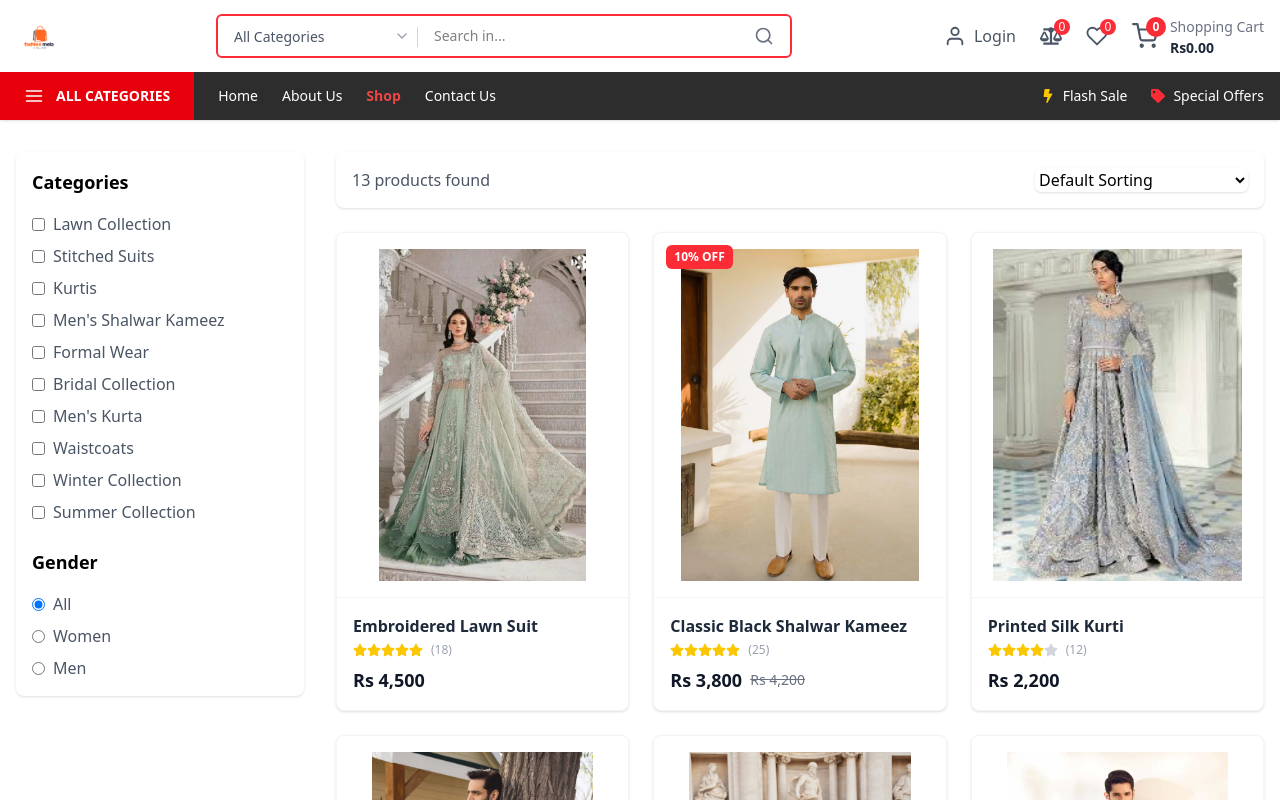
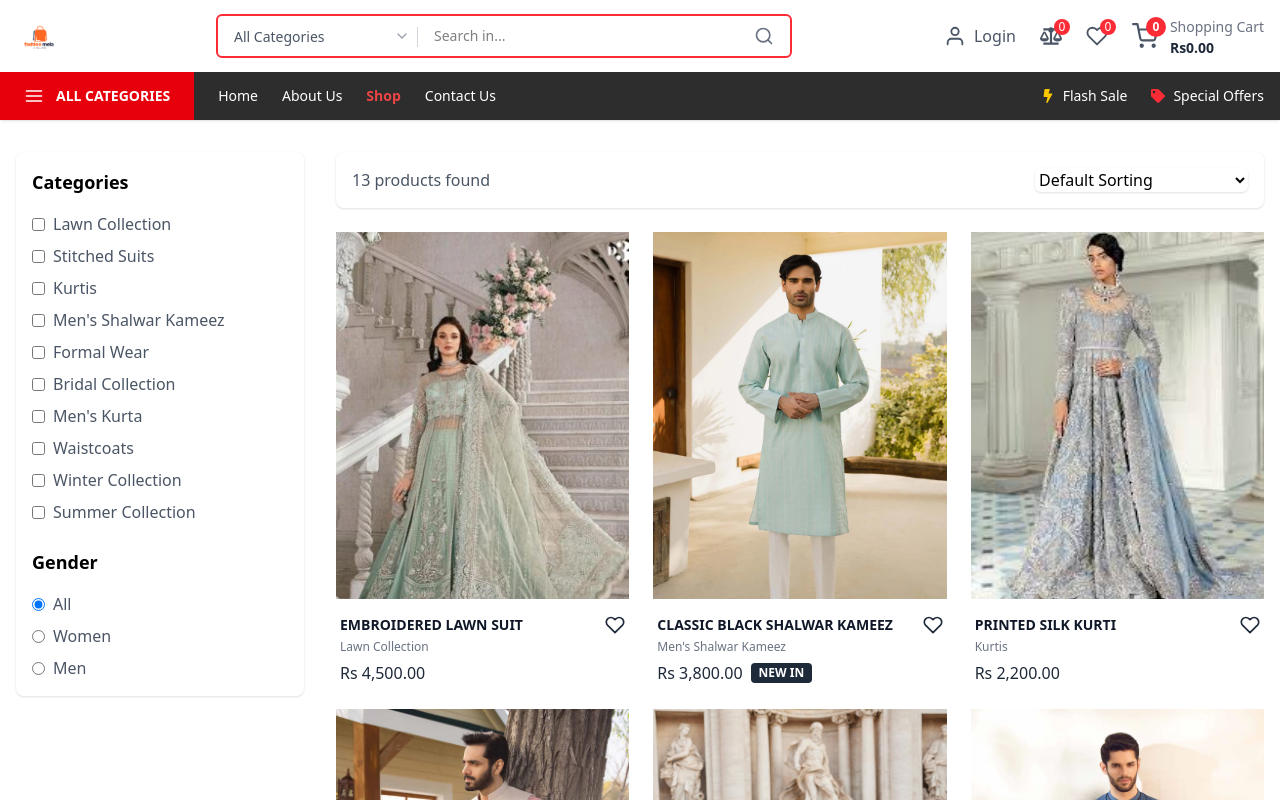
Before and after one commit to nasirnaeem50/E-Fashionmelawear, a React (Vite) app: page /shop in a window 1280 px wide. Shown: the top 800 px of the page. Built offline with nearby package versions, Linux system fonts and the light colour scheme.

Commit message:
Updated UI and fixed login bug

```diff
--- a/package.json
+++ b/package.json
@@ -18,6 +18,7 @@
     "react-icons": "^5.5.0",
     "react-router-dom": "^7.6.2",
     "react-toastify": "^11.0.5",
+    "swiper": "^11.2.8",
     "tailwindcss": "^4.1.10"
   },
   "devDependencies": {
--- a/src/components/home/FeaturedProducts.jsx
+++ b/src/components/home/FeaturedProducts.jsx
@@ -1,4 +1,3 @@
-// src/components/home/FeaturedProducts.jsx
 import React, { useState } from "react";
 
 import { products } from '../../data/mockData';
@@ -56,7 +55,10 @@ const FeaturedProducts = () => {
           </button>
         </div>
       </div>
-      <div className="grid grid-cols-1 sm:grid-cols-2 lg:grid-cols-4 gap-6">
+      {/* --- THIS IS THE FIX --- */}
+      {/* Changed 'grid-cols-1' to 'grid-cols-2' to start with a two-column layout */}
+      {/* Also adjusted the gap for a better mobile look */}
+      <div className="grid grid-cols-2 sm:grid-cols-2 lg:grid-cols-4 gap-4 md:gap-6">
         {getProducts().map((product) => (
           <ProductCard key={`${activeTab}-${product.id}`} product={product} />
         ))}
--- a/src/components/home/NewCollections.jsx
+++ b/src/components/home/NewCollections.jsx
@@ -22,7 +22,9 @@ const NewCollections = () => {
                 More Products →
               </Link>
             </div>
-            <div className="grid grid-cols-1 sm:grid-cols-2 lg:grid-cols-4 gap-6">
+            {/* --- THIS IS THE FIX --- */}
+            {/* Changed 'grid-cols-1' to 'grid-cols-2' for the mobile-first layout */}
+            <div className="grid grid-cols-2 sm:grid-cols-2 lg:grid-cols-4 gap-4 md:gap-6">
               {newProducts.map(product => (
                 <ProductCard key={product.id} product={product} />
               ))}
--- a/src/components/shared/ProductCard.jsx
+++ b/src/components/shared/ProductCard.jsx
@@ -1,8 +1,7 @@
 import React, { useState, useContext } from 'react';
 import { Link } from 'react-router-dom';
-import { FaStar } from 'react-icons/fa';
-import { FiHeart, FiSearch } from 'react-icons/fi';
-import { FaBalanceScale } from "react-icons/fa";
+import { FaHeart, FaBalanceScale } from 'react-icons/fa';
+import { FiHeart, FiSearch, FiShoppingBag, FiMoreVertical } from 'react-icons/fi'; // Added More icon
 import { useProductLists } from '../../context/ProductListsContext';
 import { CartContext } from '../../context/CartContext';
 import QuickViewModal from './QuickViewModal';
@@ -12,13 +11,11 @@ const ProductCard = ({ product }) => {
     const { addToCart } = useContext(CartContext);
     const { toggleWishlistItem, toggleCompareItem, wishlistItems, compareItems } = useProductLists();
     const [isModalOpen, setIsModalOpen] = useState(false);
+    const [isMenuOpen, setIsMenuOpen] = useState(false); // NEW: State for the mobile menu
 
     const isInWishlist = wishlistItems.some(item => item.id === product.id);
     const isInCompare = compareItems.some(item => item.id === product.id);
-    const isSpecialOffer = specialOffers.some(offer => offer.id === product.id);
-    const discountPercentage = isSpecialOffer
-        ? Math.round(((product.originalPrice - product.price) / product.originalPrice) * 100)
-        : 0;
+    const isNewIn = specialOffers.some(offer => offer.id === product.id);
 
     const handleAddToCart = (e) => {
         e.preventDefault();
@@ -27,6 +24,8 @@ const ProductCard = ({ product }) => {
 
     const handleIconClick = (e, action) => {
         e.preventDefault();
+        e.stopPropagation(); // Stop click from propagating to parent elements
+        setIsMenuOpen(false); // Close menu after an action is taken
         switch (action) {
             case 'Search':
                 setIsModalOpen(true);
@@ -42,90 +41,89 @@ const ProductCard = ({ product }) => {
         }
     };
 
+    const formatPrice = (price) => {
+        const integerPart = Math.floor(price);
+        return `Rs ${integerPart.toLocaleString()}.00`;
+    };
+
     return (
         <>
-            <div className="group bg-white rounded-lg shadow-sm overflow-hidden relative hover:shadow-md transition-shadow duration-300 h-full flex flex-col border border-gray-100">
-                {/* Discount Badge */}
-                {isSpecialOffer && (
-                    <div className="absolute top-3 left-3 bg-red-500 text-white text-xs font-bold px-2 py-1 rounded-md z-10">
-                        {discountPercentage}% OFF
-                    </div>
-                )}
+            <div className="group relative h-full flex flex-col">
 
-                {/* Image Container */}
-                <div className="relative overflow-hidden bg-white flex-grow">
+                <div className="relative overflow-hidden">
                     <Link to={`/product/${product.id}`}>
-                        <div className="relative h-0 pt-[100%] sm:pt-[125%]">
+                        <div className="aspect-[4/5] w-full bg-gray-100">
                             <img
                                 src={product.image}
                                 alt={product.name}
-                                className="absolute top-0 left-0 w-full h-full object-contain p-4 transition-transform duration-300 ease-in-out group-hover:scale-105"
-                                onError={(e) => {
-                                    e.target.onerror = null;
-                                    e.target.src = '/images/placeholder.jpg';
-                                }}
+                                className="w-full h-full object-cover object-top transition-transform duration-500 ease-in-out group-hover:scale-105"
+                                onError={(e) => { e.target.onerror = null; e.target.src = '/images/placeholder.jpg'; }}
                             />
                         </div>
                     </Link>
 
-                    <button
-                        onClick={(e) => handleIconClick(e, 'Search')}
-                        className="absolute top-3 right-3 bg-white rounded-full h-10 w-10 flex items-center justify-center shadow-md opacity-0 group-hover:opacity-100 transition-all duration-300 hover:bg-red-500 hover:text-white"
-                    >
-                        <FiSearch className="h-5 w-5" />
-                    </button>
-                </div>
+                    {/* Desktop Hover Icons */}
+                    <div className="hidden lg:flex absolute top-3 right-3 z-20 flex-col gap-2 opacity-0 group-hover:opacity-100 transition-opacity duration-300">
+                        <button onClick={(e) => handleIconClick(e, 'Search')} className="bg-white rounded-full h-9 w-9 flex items-center justify-center shadow-md hover:bg-gray-800 hover:text-white transition-colors">
+                            <FiSearch className="h-5 w-5" />
+                        </button>
+                        <button onClick={(e) => handleIconClick(e, 'Compare')} className={`bg-white rounded-full h-9 w-9 flex items-center justify-center shadow-md hover:bg-gray-800 hover:text-white transition-colors ${isInCompare ? 'bg-gray-800 text-white' : ''}`}>
+                            <FaBalanceScale className="h-5 w-5" />
+                        </button>
+                    </div>
 
-                {/* Text Content */}
-                <div className="p-4 text-left border-t border-gray-100">
-                    <h3 className="text-md font-semibold text-gray-800 truncate mb-1">
-                        <Link to={`/product/${product.id}`} className="hover:text-red-500 transition-colors">{product.name}</Link>
-                    </h3>
-                    <div className="flex items-center text-sm mb-2">
-                        {[...Array(5)].map((_, i) => (
-                            <FaStar
-                                key={i}
-                                size={14}
-                                className={i < Math.round(product.rating) ? 'text-yellow-400' : 'text-gray-300'}
-                            />
-                        ))}
-                        <span className="text-gray-400 ml-2 text-xs">({product.reviewCount})</span>
-                    </div>
-                    <div className="flex items-center gap-2">
-                        <p className="text-lg font-bold text-gray-900">
-                            Rs {product.price.toLocaleString()}
-                        </p>
-                        {isSpecialOffer && (
-                            <p className="text-sm text-gray-500 line-through">
-                                Rs {product.originalPrice.toLocaleString()}
-                            </p>
-                        )}
+                    {/* Desktop "Add to Cart" Button */}
+                    <div className="hidden lg:block absolute bottom-0 inset-x-0 p-4 z-20 transform translate-y-full group-hover:translate-y-0 transition-transform duration-300 ease-in-out">
+                        <button onClick={handleAddToCart} className="w-full bg-black text-white font-bold py-2.5 px-4 rounded-md text-sm hover:bg-red-600 transition-colors duration-200">
+                            ADD TO CART
+                        </button>
                     </div>
                 </div>
 
-                {/* Action Buttons */}
-                <div className="lg:absolute lg:bottom-0 lg:left-0 lg:right-0 p-3 bg-white lg:transform lg:translate-y-full lg:group-hover:translate-y-0 transition-transform duration-300 ease-in-out z-10 border-t border-gray-200">
-                    <div className="flex items-center gap-2">
-                        <button
-                            onClick={handleAddToCart}
-                            className="flex-grow bg-gray-800 text-white font-medium py-2 px-3 rounded-md hover:bg-red-500 transition-colors text-sm whitespace-nowrap"
-                        >
-                            ADD TO CART
-                        </button>
-                        <button
-                            onClick={(e) => handleIconClick(e, 'Wishlist')}
-                            className={`p-2 border rounded-md transition-colors ${isInWishlist ? 'bg-red-500 text-white border-red-500' : 'text-gray-600 hover:bg-gray-100 border-gray-200'}`}
-                        >
-                            <FiHeart size={16} />
-                        </button>
-                        <button
-                            onClick={(e) => handleIconClick(e, 'Compare')}
-                            className={`p-2 border rounded-md transition-colors ${isInCompare ? 'bg-red-500 text-white border-red-500' : 'text-gray-600 hover:bg-gray-100 border-gray-200'}`}
-                        >
-                            <FaBalanceScale size={16} />
+                {/* --- TEXT CONTAINER --- */}
+                <div className="pt-4 px-1 flex flex-col flex-grow">
+                    <div className="flex justify-between items-start gap-2">
+                        <h3 className="text-sm font-bold text-gray-900 uppercase pr-2">
+                            <Link to={`/product/${product.id}`} className="hover:text-gray-600 transition-colors">{product.name}</Link>
+                        </h3>
+                        {/* --- MOBILE ICONS --- */}
+                        <div className="flex items-center gap-3 lg:hidden">
+                            <button onClick={(e) => handleIconClick(e, 'Wishlist')} className="flex-shrink-0 text-gray-800"><FiHeart size={20} className={`${isInWishlist ? 'text-red-500 fill-current' : ''}`} /></button>
+                            <button onClick={handleAddToCart} className="flex-shrink-0 text-gray-800"><FiShoppingBag size={20} /></button>
+                            {/* NEW: More Options Menu Button */}
+                            <button onClick={(e) => {e.preventDefault(); setIsMenuOpen(!isMenuOpen);}} className="flex-shrink-0 text-gray-800 relative z-30"><FiMoreVertical size={20} /></button>
+                        </div>
+                         {/* --- DESKTOP WISHLIST ICON --- */}
+                        <button onClick={(e) => handleIconClick(e, 'Wishlist')} className="hidden lg:block flex-shrink-0 text-gray-800">
+                            {isInWishlist ? <FaHeart size={20} className="text-red-500" /> : <FiHeart size={20} />}
                         </button>
                     </div>
+                    {/* Info Block */}
+                    <div className="flex-grow">
+                        <p className="text-xs text-gray-500 mt-1">{product.category}</p>
+                        <div className="flex items-center gap-2 mt-1.5">
+                            <p className="text-md font-medium text-gray-800">{formatPrice(product.price)}</p>
+                            {isNewIn && ( <div className="text-xs font-bold text-white bg-gray-800 px-2 py-0.5 rounded-sm">NEW IN</div> )}
+                        </div>
+                    </div>
                 </div>
+
+                {/* --- NEW: MOBILE OPTIONS DROPDOWN --- */}
+                {isMenuOpen && (
+                    <>
+                        {/* Backdrop to close menu on outside click */}
+                        <div onClick={() => setIsMenuOpen(false)} className="fixed inset-0 z-20 lg:hidden"></div>
+                        {/* The menu itself */}
+                        <div className="absolute top-12 right-2 bg-white rounded-md shadow-lg border border-gray-100 w-40 z-30 lg:hidden">
+                            <button onClick={(e) => handleIconClick(e, 'Search')} className="w-full text-left px-4 py-2 text-sm text-gray-700 hover:bg-gray-100 flex items-center gap-3">
+                                <FiSearch size={16} /> Quick View
+                            </button>
+                            <button onClick={(e) => handleIconClick(e, 'Compare')} className="w-full text-left px-4 py-2 text-sm text-gray-700 hover:bg-gray-100 flex items-center gap-3">
+                                <FaBalanceScale size={16} /> Compare
+                            </button>
+                        </div>
+                    </>
+                )}
             </div>
 
             {isModalOpen && <QuickViewModal product={product} onClose={() => setIsModalOpen(false)} />}
```
Also changed, not shown: src/components/home/Hero.jsx (+88 -28 lines), src/components/home/ShopByCategories.jsx (+67 -19 lines), public/images/w2.webp (added), 1 other file (tests, documents, lock files or other folders).
